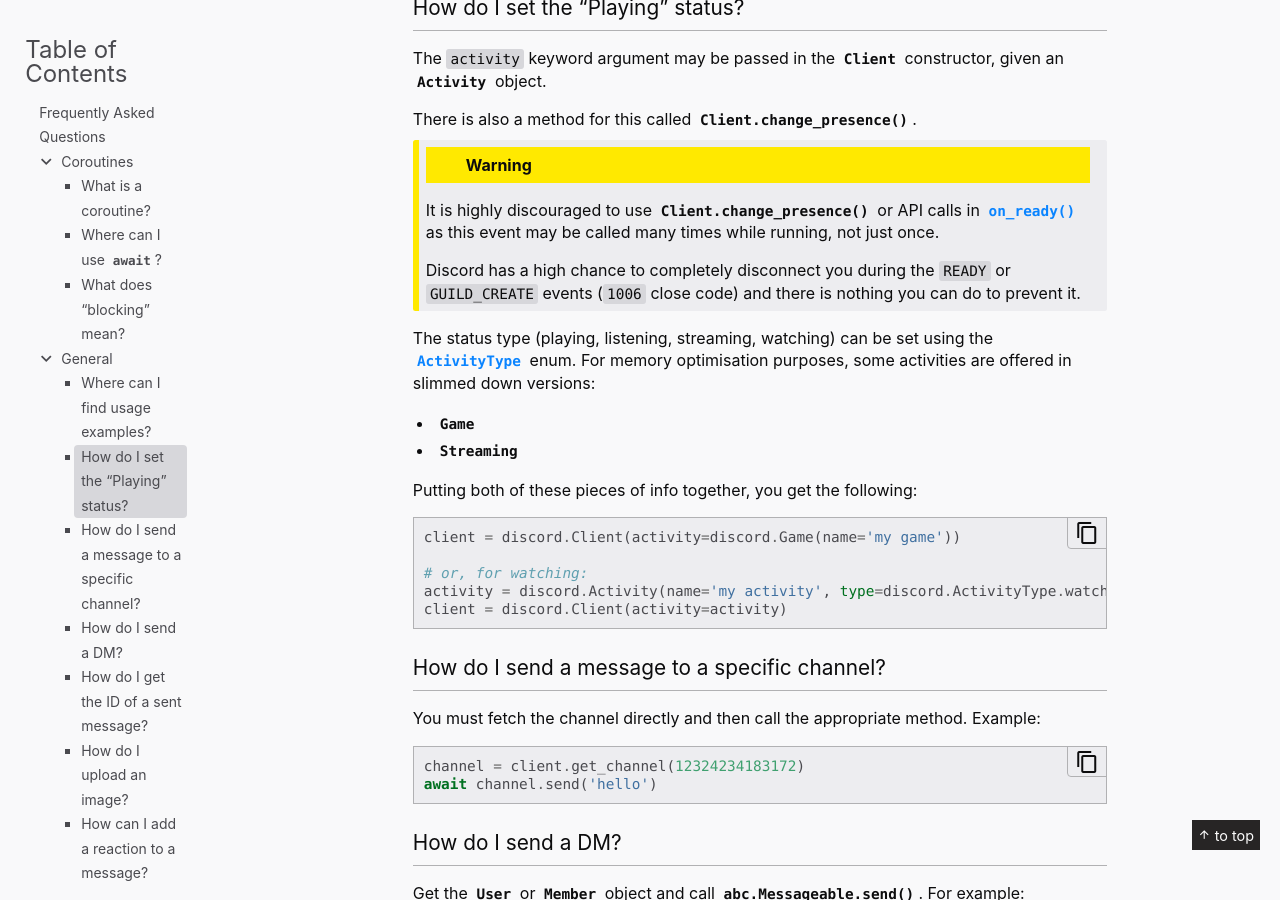
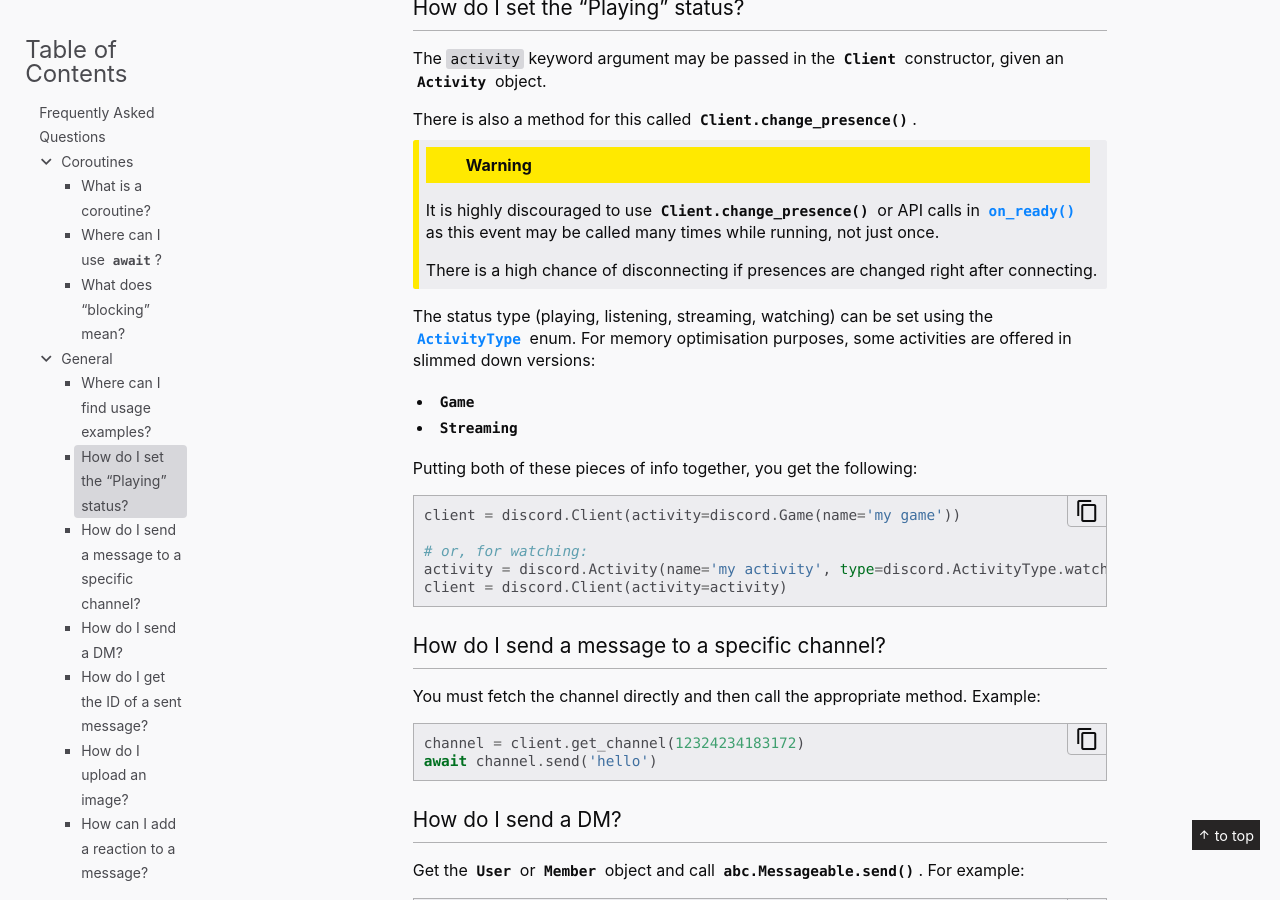
Before and after one commit to Rapptz/discord.py, a Sphinx documentation site: the page built from docs/faq.rst, in a window 1280 px wide and 900 px high, scrolled down 2499 px. Built offline with Sphinx 7.4.7, drawn with Linux system fonts in a browser that asks for light colours.

Commit message:
suggested change
Co-authored-by: Danny <Rapptz@users.noreply.github.com>

```diff
--- a/docs/faq.rst
+++ b/docs/faq.rst
@@ -93,7 +93,7 @@ There is also a method for this called :meth:`Client.change_presence`.
 
     It is highly discouraged to use :meth:`Client.change_presence` or API calls in :func:`on_ready` as this event may be called many times while running, not just once.
 
-    Discord has a high chance to completely disconnect you during the ``READY`` or ``GUILD_CREATE`` events (``1006`` close code) and there is nothing you can do to prevent it.
+    There is a high chance of disconnecting if presences are changed right after connecting.
 
 The status type (playing, listening, streaming, watching) can be set using the :class:`ActivityType` enum.
 For memory optimisation purposes, some activities are offered in slimmed down versions:
```
